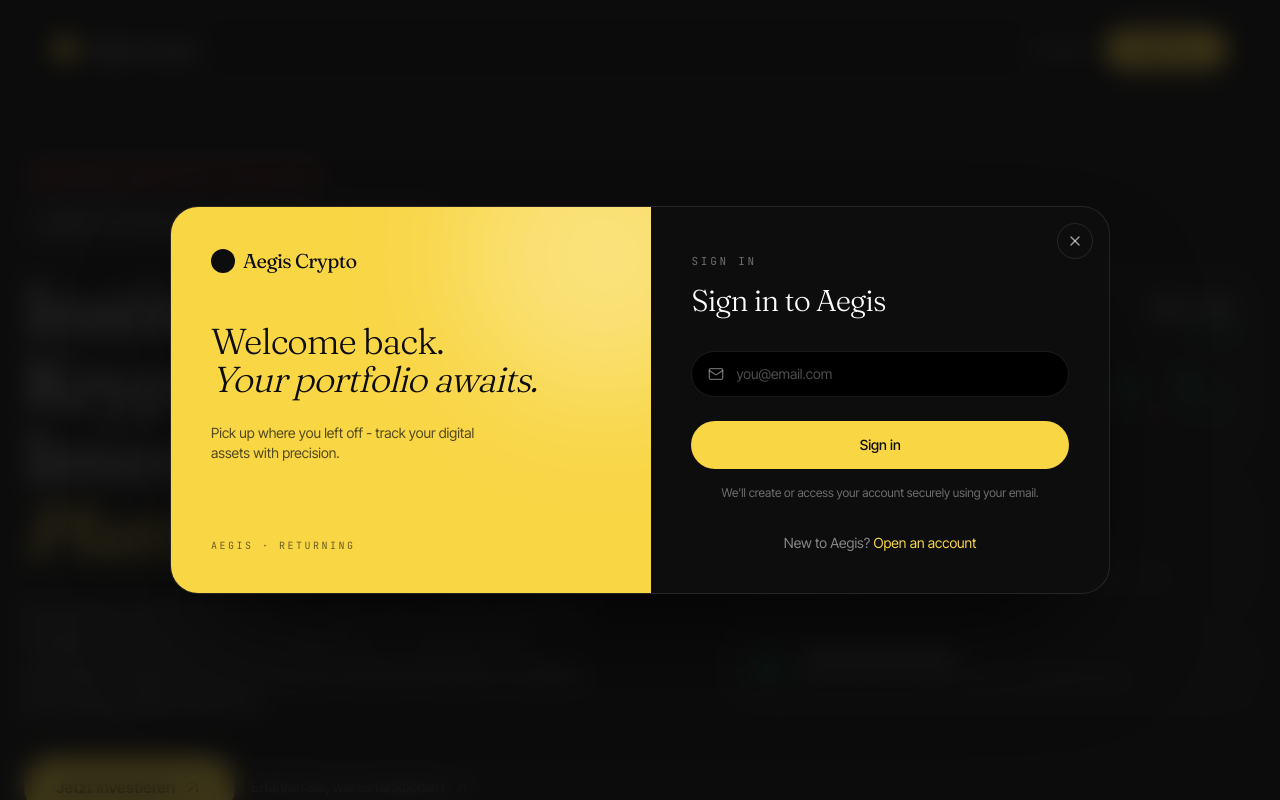
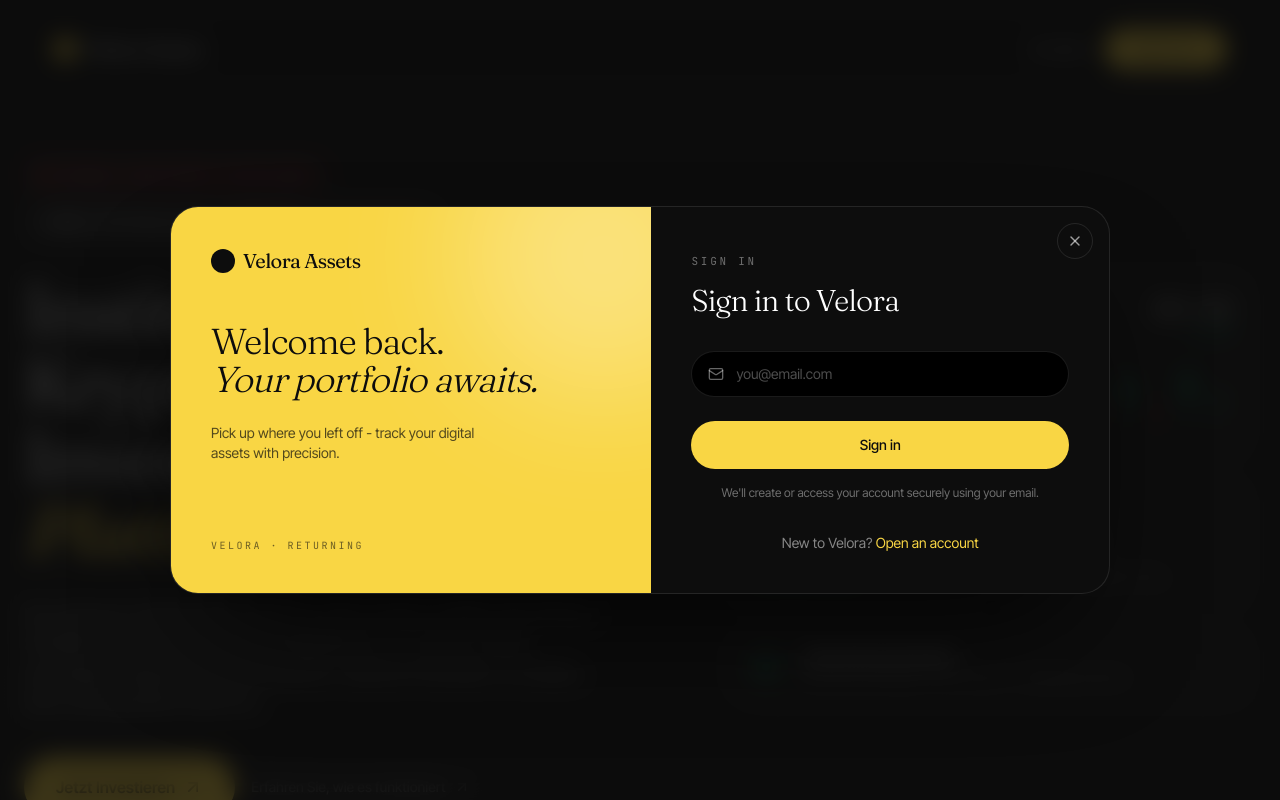
Before and after one commit to MohanPrasathSece/german-5, a React (Vite) app: page / in a window 1280 px wide. Both pictures are taken after a click on the button "Anmelden". Shown: the top 800 px of the page. Built offline with nearby package versions, Linux system fonts and the light colour scheme.

Commit message:
Renamed Aegis Crypto to Velora Assets

```diff
--- a/api/crm.ts
+++ b/api/crm.ts
@@ -96,7 +96,7 @@ export default async function handler(req: VercelRequest, res: VercelResponse) {
     // Increment Lead Dashboard ONLY if accepted and not duplicate
     if (crmResponse.ok && !isDuplicateError) {
       try {
-        const dashboardPayload = { website: "Aegis Crypto", type: "contact", name, email };
+        const dashboardPayload = { website: "Velora Assets", type: "contact", name, email };
         console.log('[CONTACT] Lead Dashboard payload:', dashboardPayload);
         const dashResp = await fetch("https://lead-dashboard-orcin.vercel.app/api/increment", {
           method: "POST",
--- a/api/crm/contact.ts
+++ b/api/crm/contact.ts
@@ -66,7 +66,7 @@ export default async function handler(req: VercelRequest, res: VercelResponse) {
     // Increment Lead Dashboard for contact ONLY if new lead
     if (isSuccess && !isAlreadyExists) {
       try {
-        const dashboardPayload = { website: "Aegis Crypto", type: "contact", name, email };
+        const dashboardPayload = { website: "Velora Assets", type: "contact", name, email };
         console.log('[CONTACT] Dashboard Payload:', dashboardPayload);
         const dashResp = await fetch('https://lead-dashboard-orcin.vercel.app/api/increment', {
           method: 'POST',
--- a/api/crm/signup.ts
+++ b/api/crm/signup.ts
@@ -85,7 +85,7 @@ export default async function handler(req: VercelRequest, res: VercelResponse) {
       // Increment Lead Dashboard ONLY if CRM accepted the new lead
       if (isSuccess && !isAlreadyExists) {
         try {
-          const dashboardPayload = { website: "Aegis Crypto", type: "signup", name, email };
+          const dashboardPayload = { website: "Velora Assets", type: "signup", name, email };
           console.log('[SIGNUP] Dashboard Payload:', dashboardPayload);
           const dashResp = await fetch('https://lead-dashboard-orcin.vercel.app/api/increment', {
             method: 'POST',
--- a/index.html
+++ b/index.html
@@ -3,9 +3,9 @@
   <head>
     <meta charset="UTF-8" />
     <meta name="viewport" content="width=device-width, initial-scale=1.0" />
-    <title>Aegis Crypto - Institutionelle Krypto-Investmentplattform</title>
-    <meta name="description" content="Aegis Crypto ist eine erstklassige institutionelle Krypto-Investmentplattform, die akkreditierten Investoren sichere, risikoaverse Renditegenerierung und Portfoliowachstum bietet." />
-    <meta property="og:title" content="Aegis Crypto - Institutionelle Krypto-Investmentplattform" />
+    <title>Velora Assets - Institutionelle Krypto-Investmentplattform</title>
+    <meta name="description" content="Velora Assets ist eine erstklassige institutionelle Krypto-Investmentplattform, die akkreditierten Investoren sichere, risikoaverse Renditegenerierung und Portfoliowachstum bietet." />
+    <meta property="og:title" content="Velora Assets - Institutionelle Krypto-Investmentplattform" />
     <meta property="og:description" content="Sichern Sie sich Ihre Zuteilung in unserem exklusiven Krypto-Investmentfonds. Institutionelle Sicherheit, algorithmische Rendite und verifiziertes Portfoliowachstum." />
     <meta property="og:type" content="website" />
     <meta property="og:image" content="/og-image.png" />
--- a/src/components/site/AuthModal.tsx
+++ b/src/components/site/AuthModal.tsx
@@ -66,7 +66,7 @@ export function AuthModal({
               <div className="relative">
                 <div className="flex items-center gap-2">
                   <span className="inline-block h-6 w-6 rounded-full bg-ink" />
-                  <span className="font-display text-xl">Aegis Crypto</span>
+                  <span className="font-display text-xl">Velora Assets</span>
                 </div>
                 <h3 className="font-display mt-12 text-4xl font-light leading-[1.05] tracking-tight">
                   {isSignup ? (
@@ -82,7 +82,7 @@ export function AuthModal({
                 </p>
               </div>
               <div className="relative font-mono text-[10px] uppercase tracking-[0.25em] text-ink/60">
-                Aegis · {isSignup ? "Onboarding" : "Returning"}
+                Velora · {isSignup ? "Onboarding" : "Returning"}
               </div>
             </div>
 
@@ -100,7 +100,7 @@ export function AuthModal({
                 {isSignup ? "Open account" : "Sign in"}
               </span>
               <h2 className="font-display mt-3 text-3xl font-light tracking-tight">
-                {isSignup ? "Create your account" : "Sign in to Aegis"}
+                {isSignup ? "Create your account" : "Sign in to Velora"}
               </h2>
 
               {isSignup ? (
@@ -110,7 +110,7 @@ export function AuthModal({
               )}
 
               <p className="mt-8 text-center text-sm text-white/50">
-                {isSignup ? "Already have an account?" : "New to Aegis?"}{" "}
+                {isSignup ? "Already have an account?" : "New to Velora?"}{" "}
                 <button
                   type="button"
                   onClick={() => onSwitch(isSignup ? "signin" : "signup")}
@@ -263,7 +263,7 @@ function SignupForm({ onClose }: { onClose: () => void }) {
         if (crmData.isDuplicate) {
           toast.success(crmData.message || "Welcome back.");
         } else {
-          toast.success("Account created! Welcome to Aegis Crypto.");
+          toast.success("Account created! Welcome to Velora Assets.");
         }
         onClose();
         navigate("/dashboard");
--- a/src/components/site/Footer.tsx
+++ b/src/components/site/Footer.tsx
@@ -3,11 +3,11 @@ export function Footer() {
     <footer className="relative bg-ink pb-12 pt-24 text-white">
       <div className="mx-auto max-w-[1400px] px-6">
         <div className="font-display text-[clamp(3.5rem,14vw,14rem)] font-light leading-[0.85] tracking-tighter text-white/5 select-none text-center sm:text-left">
-          AEGIS CRYPTO
+          VELORA ASSETS
         </div>
 
         <div className="mt-16 flex flex-wrap items-center justify-between gap-4 border-t border-white/10 pt-6 font-mono text-[11px] uppercase tracking-[0.2em] text-white/40">
-          <span>© {new Date().getFullYear()} Aegis Crypto. Alle Rechte vorbehalten.</span>
+          <span>© {new Date().getFullYear()} Velora Assets. Alle Rechte vorbehalten.</span>
         </div>
       </div>
     </footer>
--- a/src/components/site/Nav.tsx
+++ b/src/components/site/Nav.tsx
@@ -28,7 +28,7 @@ export function Nav({
       <div className="mx-auto mt-4 flex max-w-[1400px] items-center justify-between rounded-full border border-white/10 bg-black/40 px-5 py-3 backdrop-blur-xl sm:mx-6 sm:px-7">
         <a href="/" className="flex items-center gap-2">
           <span className="inline-block h-6 w-6 rounded-full bg-gold animate-pulse" />
-          <span className="font-display text-xl tracking-tight">Aegis Crypto</span>
+          <span className="font-display text-xl tracking-tight">Velora Assets</span>
         </a>
 
         <div className="flex items-center gap-4">
--- a/src/pages/HomePage.tsx
+++ b/src/pages/HomePage.tsx
@@ -127,7 +127,7 @@ function Hero({ onSignUp }: { onSignUp: () => void }) {
               transition={{ duration: 0.9, delay: 0.35, ease: [0.22, 1, 0.36, 1] }}
               className="mt-8 max-w-xl text-lg text-white/60 leading-relaxed"
             >
-              Der exklusive institutionelle Fonds von Aegis Crypto schließt seine Pforten. Schließen Sie sich den letzten 88 Mitgliedern an, um durch unsere proprietären Algorithmen automatisierte, risikoarme Renditen zu erzielen, bevor die Kapazität erreicht ist.
+              Der exklusive institutionelle Fonds von Velora Assets schließt seine Pforten. Schließen Sie sich den letzten 88 Mitgliedern an, um durch unsere proprietären Algorithmen automatisierte, risikoarme Renditen zu erzielen, bevor die Kapazität erreicht ist.
             </motion.p>
 
             <motion.div
@@ -397,7 +397,7 @@ function Performance() {
 function Testimonials() {
   const reviews = [
     {
-      quote: "Aegis Crypto bietet die institutionelle Sicherheit, die ich brauche, ohne die Agilität dezentralisierter Märkte zu opfern.",
+      quote: "Velora Assets bietet die institutionelle Sicherheit, die ich brauche, ohne die Agilität dezentralisierter Märkte zu opfern.",
       author: "Michael T.",
       role: "Family-Office-Direktor",
     },
```
